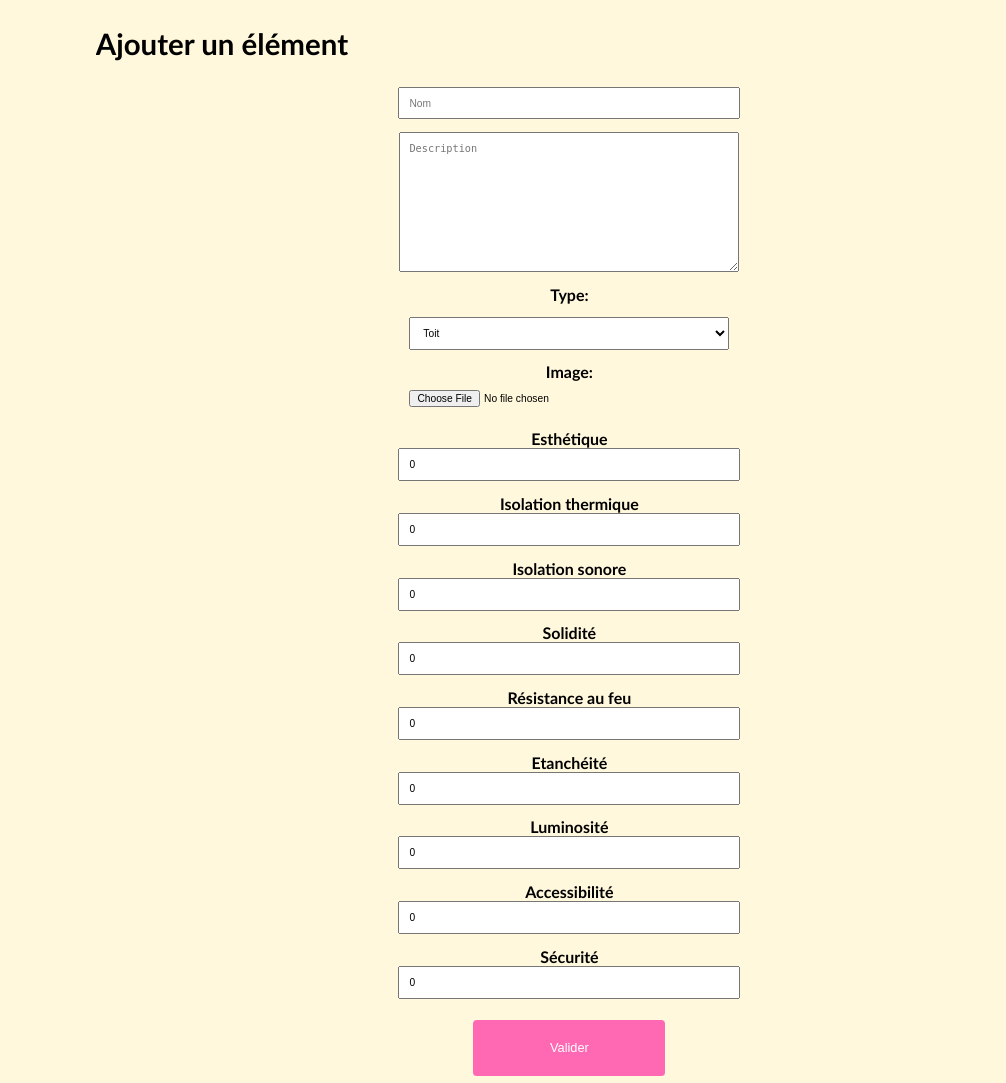
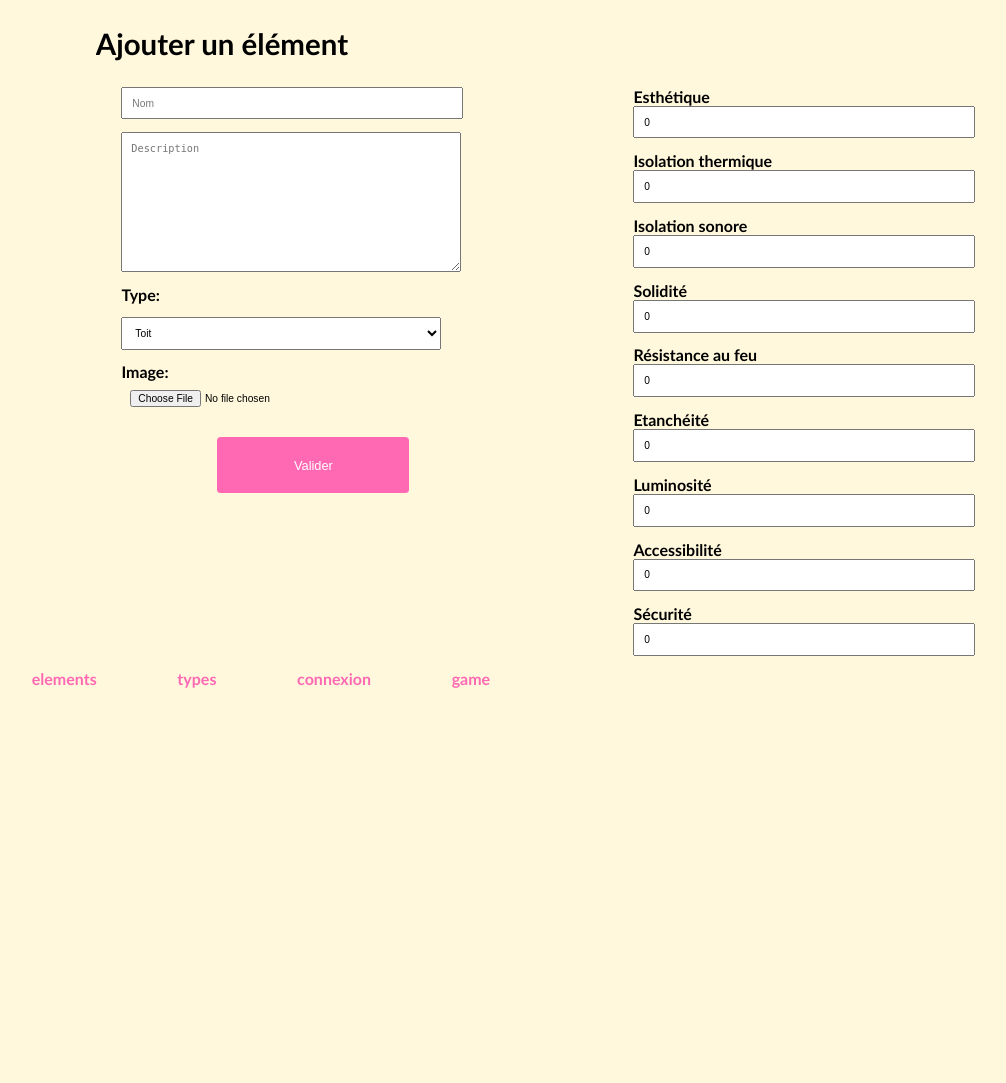
Before and after one commit to Audiophil15/buildimac, a PHP site: page /buildimac/element/add in a window 1280 px wide. Shown: the part 105-1188 px from the top of the page, without its empty margins (109-1115 px from the left). After the commit the page ends 793 px from the top, so only its background shows below. Run offline with PHP 8.4, Linux system fonts and the light colour scheme; the visitor is signed in with stand-in values (Sample User, id 1); data comes from the database, SQL or seed files in the repository; a stand-in replaces the project's code that opens the database connection; some libraries are stand-ins or nearby versions.

Commit message:
css formulaire

```diff
--- a/controllers/ElementController.php
+++ b/controllers/ElementController.php
@@ -148,7 +148,7 @@ class ElementController extends Controller{
 			$_SESSION['ID'] = $admininfo['Id_A'];
 			$_SESSION['Login'] = $admininfo['Login_A'];
 
-			echo "<script>alert('Vous êtes connecté ".$_SESSION['ID'] ."')</script>";
+			echo "<script>alert('Vous êtes connecté')</script>";
     		echo "<script>window.location.href=\"/buildimac/element\";</script>" ;
 		}else{
 			echo "<script>alert('Identifiant ou mot de passe incorrect')</script>";
--- a/views/addElement.php
+++ b/views/addElement.php
@@ -5,6 +5,8 @@
     <h2> Ajouter un élément </h2>
 
     <form method="POST" action="post" enctype="multipart/form-data">
+        <div class="formulaire">
+            <div class="partie1">
                 <input placeholder="Nom" type="text" id="name" name="name" class="name" required>
                 <textarea placeholder="Description" id="desc" name="desc" class="desc" required></textarea>
                 <label name="type" for="type">Type:</label>
@@ -18,12 +20,16 @@
                 <label for="image">Image:</label>
                 <input type="file" id="image" name="image">
 
+                <input type="submit" class="submit" value="Valider">
+            </div>
+
+            <div class="partie2">
                 <?php foreach ($elements as $element) { ?>
                 <label name="indicator" for="indicator"><?= $element['Name_I'] ?></label>
                 <input required value="0" type="number" name="<?= $element['Id_I'] ?>" min="0" max="10">
                 <?php } ?>
-
-        <input type="submit" class="submit" value="Valider">
+            </div>
+        </div>
     </form>
 
 </div>
--- a/views/modifyElements.php
+++ b/views/modifyElements.php
@@ -20,8 +20,8 @@
                     <option <?php if($element['Id_type']==4){?> selected <?php } ?>value="4">Porte</option>
                     <option <?php if($element['Id_type']==5){?> selected <?php } ?>value="5">Terrain</option>
                 </select>
-                <label for="image">Image:</label>
-                <input type="file" id="image" name="image">
+                <!--<label for="image">Image:</label>
+                <input type="file" id="image" name="image">-->
 
         <input type="submit" class="submit" value="Valider">
             </div>
```
Also changed, not shown: images/Nouveau_element_.png (added). Lines whose indentation alone changed are shown as unchanged.
